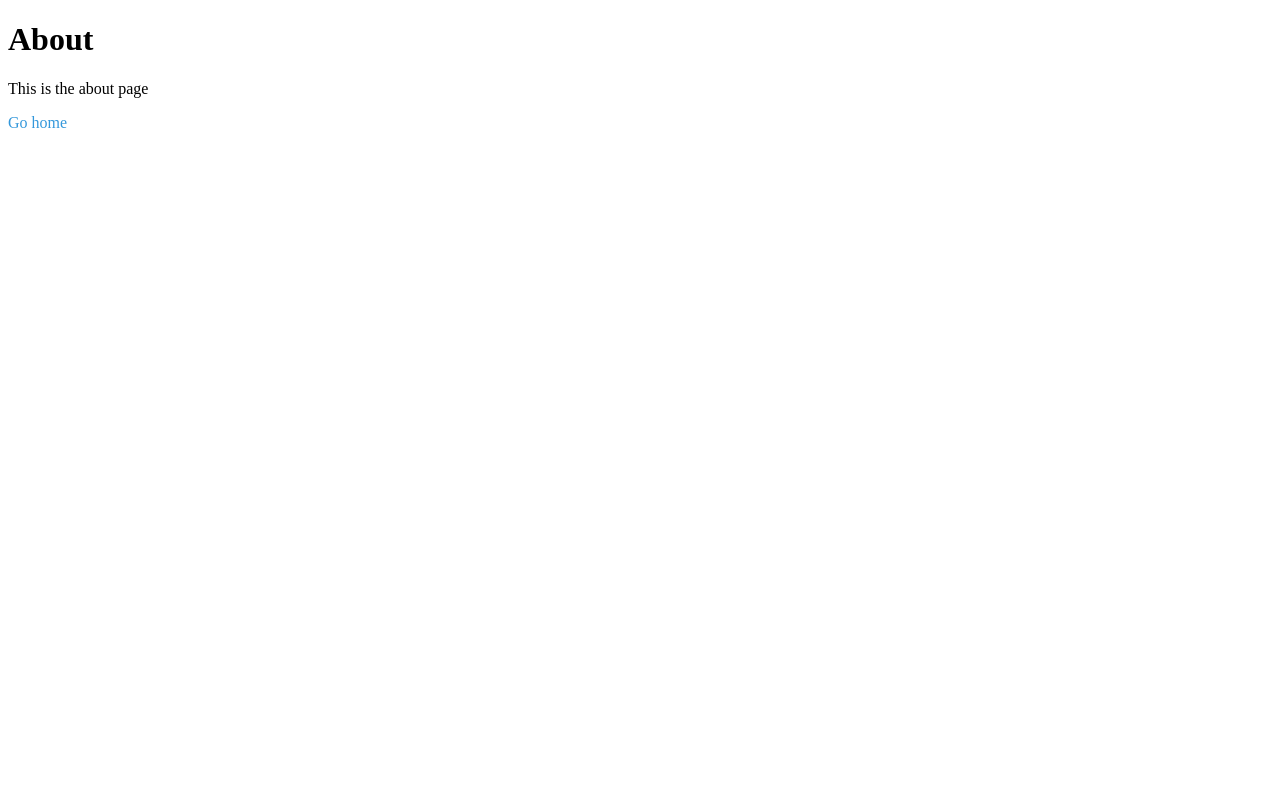
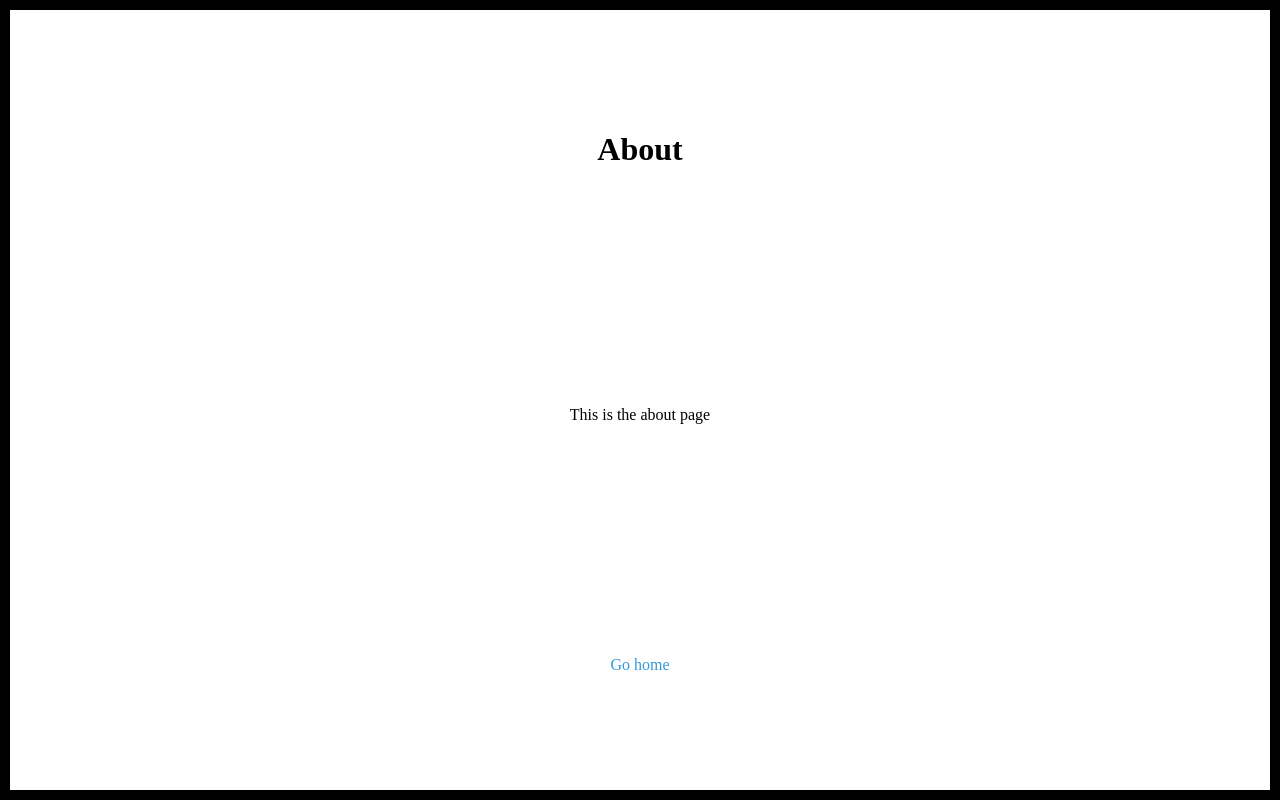
Before and after one commit to sinclabs/subbu.site, a Next.js app: page /about in a window 1280 px wide. Built offline with nearby package versions, Linux system fonts and the light colour scheme.

Commit message:
centered based on grid and added border

```diff
--- a/components/Layout.tsx
+++ b/components/Layout.tsx
@@ -8,12 +8,17 @@ type Props = {
 }
 
 const WrapperDiv = styled.div`
-  position: relative;
+  display: grid;
+  place-items: center;
+  width: calc(100vw - 20px);
+  height: calc(100vh - 20px);
 `
 
 const GlobalStyle = createGlobalStyle`
   body {
     overflow-x: hidden;
+    border: 10px solid black;
+    margin: 0;
   }
 `
 
```
Also changed, not shown: pages/index.tsx (+4 -10 lines).
